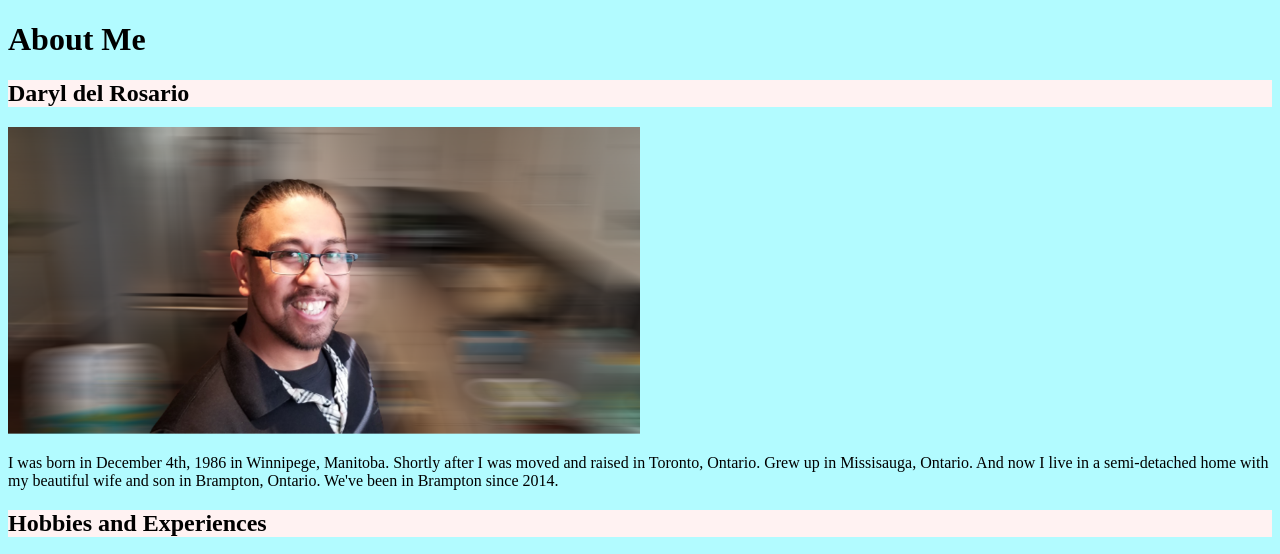
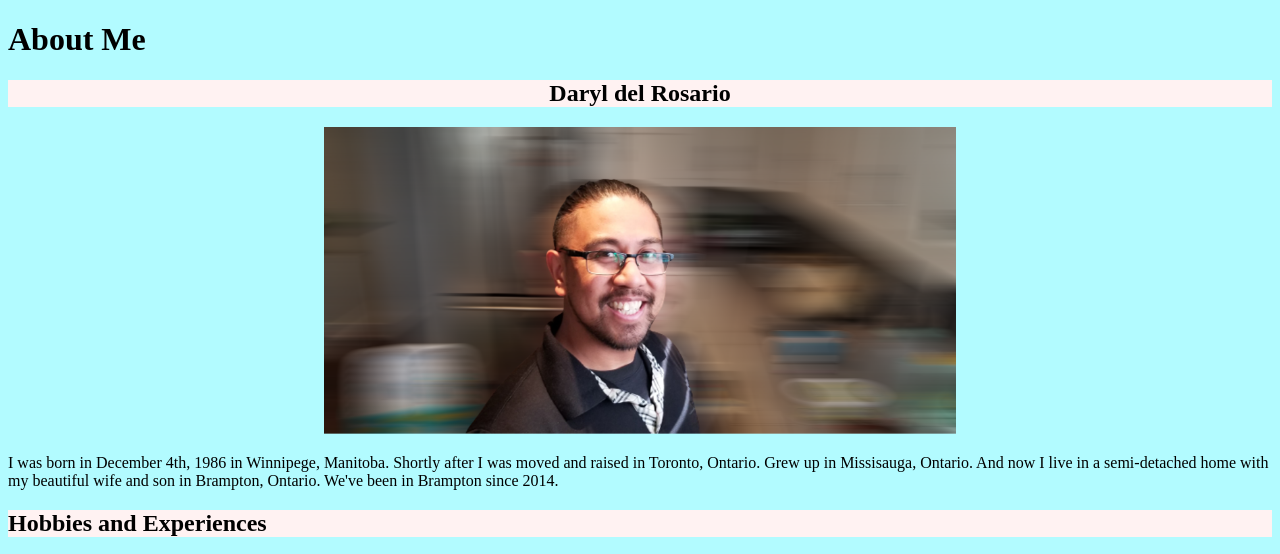
Before and after one commit to daryldelrosario/co-about-me, a plain HTML site: page index.html in a window 1280 px wide. Shown: the top 554 px of the page. Drawn offline with Linux system fonts and the light colour scheme.

Commit message:
Include comments for each section break

```diff
--- a/index.html
+++ b/index.html
@@ -9,8 +9,10 @@
 <body bgcolor="#B2FBFF">
     <!-- About me section -->
     <h1>About Me</h1>
-    <h2 style="background-color: #FFF2F2">Daryl del Rosario</h2>
-    <img src="./img/profile-zoom.png" alt="profile picture of Daryl del Rosario" style="width: 50%">
+    <div style="text-align: center">
+        <h2 style="background-color: #FFF2F2">Daryl del Rosario</h2>
+        <img src="./img/profile-zoom.png" alt="profile picture of Daryl del Rosario" style="width: 50%">
+    </div>
     <p>
         I was born in December 4th, 1986 in Winnipege, Manitoba. Shortly after I was moved and raised in Toronto, Ontario.
         Grew up in Missisauga, Ontario. And now I live in a semi-detached home with my beautiful wife and son in Brampton, Ontario.
@@ -19,6 +21,7 @@
 
     <!-- Hobbies and experience section -->
     <h2 style="background-color: #FFF2F2">Hobbies and Experiences</h2>
+    <!-- Hobbies section -->
     <h3 style="background-color: #E5E0FF">Hobbies</h3>
     <div style="display: inline">
         <img src="./img/family.jpg" alt="first birthday celebration with family" style="height: 200px">
@@ -34,6 +37,7 @@
         </ul>
     </p>
 
+    <!-- Experience section -->
     <h3 style="background-color: #E5E0FF">Experiences</h3>
     <div>
         <img src="./img/grand-canyon.jpg" alt="Daryl staring out into the horizon on top of Grand Canyon" style="height: 200px">
@@ -50,6 +54,7 @@
 
     <!-- Work and personal achievements section-->
     <h2 style="background-color: #FFF2F2">Work and Personal Achievements</h2>
+    <!-- Work achievements -->
     <h3 style="background-color: #E5E0FF">Work Related</h3>
     <div>
         <img src="./img/australia-grad-2011.jpg" alt="Graduating teachers college in Australia" style="height: 200px">
@@ -65,6 +70,7 @@
         More on my work history can be found at <a href="https://www.linkedin.com/in/daryldelrosario/">LinkedIn</a>.
     </p>
 
+    <!-- Personal achievements -->
     <h3 style="background-color: #E5E0FF">Personal Achievements</h3>
     <div>
         <img src="./img/jump-wedding.jpg" alt="Jumping in front of a scenic view in our Mexico destination wedding" style="height: 200px">
@@ -90,6 +96,8 @@
             <li>Take my immediate family on a vacation to Moon Palace - Jamaica</li>
         </ul>
     </p>
+
+    <!-- Simple personal footer -->
     <footer style="background-color: black; color: white; text-align: center; font-size: 18px; padding: 7px">
         <h4>Daryl del Rosario &copy 2023</h4>
     </footer>
```
